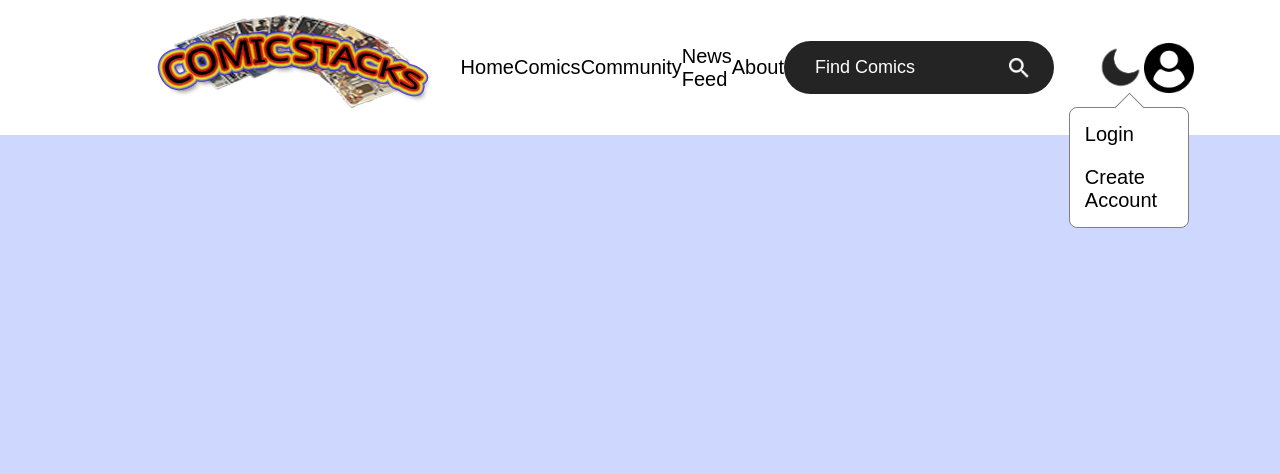
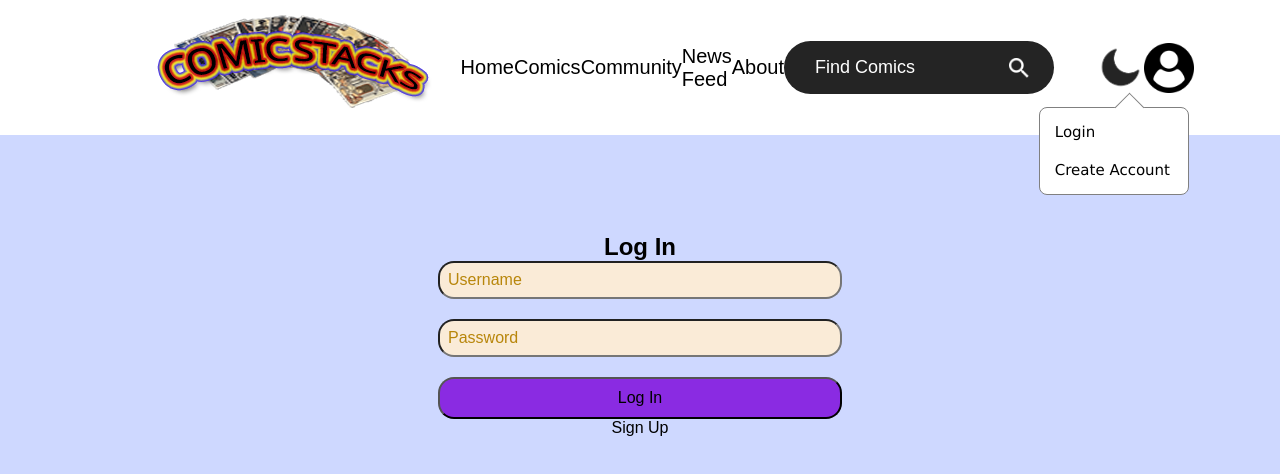
Before and after one commit to Thi-Huynh01/comicstacks, a React (Vite) app in the folder frontend/: page /login in a window 1280 px wide. Both pictures are taken after a click on the picture 1169 px from the left and 67 px from the top of the page. Shown: the top 474 px of the page. Built offline with nearby package versions, Linux system fonts and the light colour scheme.

Commit message:
set up a login page and switched to sessionstorage instead of localstorage.

```diff
--- a/frontend/src/App.jsx
+++ b/frontend/src/App.jsx
@@ -5,7 +5,7 @@ import Home from './pages/Home/Home';
 import ComicsList from './pages/ComicstList/ComicsList';
 import ComicsDetail from './pages/ComicsDetail/ComicsDetail'
 import ComicsLandPage from './pages/ComicsLandPage/ComicsLandPage'
-
+import LoginPage from './pages/LoginPage/LoginPage'
 
 const App = () => {
   const current_theme = localStorage.getItem('current_theme');
@@ -21,8 +21,9 @@ const App = () => {
           <Navbar theme={theme} setTheme={setTheme}/>
         <Routes>
           <Route path="/" element={<Home/>} />
-          {/*
+
           <Route path="/login" element={<LoginPage/>}/>
+          {/*}
           <Route path="/register" element={<Register/>}/>
           */}
           <Route path="/comics" element={<ComicsLandPage/>} />
--- a/frontend/src/components/Navbar/Navbar.jsx
+++ b/frontend/src/components/Navbar/Navbar.jsx
@@ -58,7 +58,7 @@ const Navbar = ({theme, setTheme}) => {
           className='profile-icon'
           onClick={() => setOpen(!open)}
           />
-          {open && <ProfileDropDown/>}
+          {open && <ProfileDropDown closeMenu={() => setOpen(false)} />}
       </div>
     </nav>
 
--- a/frontend/src/components/ProfileDropdown/ProfileDropdown.css
+++ b/frontend/src/components/ProfileDropdown/ProfileDropdown.css
@@ -1,8 +1,9 @@
 .ProfileDropdown {
+    justify-content: center;
     position: absolute;
     top: 6.7rem;
     right: 5.7rem;
-    width: 120px;
+    width: 150px;
     padding: 15px;
     border-radius: 8px;
     background-color: white;
@@ -29,6 +30,19 @@
     gap: 20px;
 }
 
+.ProfileDropdown a {
+    font-family:'Lucida Sans', 'Lucida Sans Regular', 'Lucida Grande', 'Lucida Sans Unicode', Geneva, Verdana, sans-serif;
+    font-size: 15px;
+}
+
 .ProfileDropdown a:hover {
-    text-decoration: none;
+    text-decoration:underline;
 }
+
+.dark .ProfileDropdown {
+    background-color: black;
+}
+
+.dark .ProfileDropdown::before{
+    background-color: black;
+}
--- a/frontend/src/components/ProfileDropdown/ProfileDropdown.jsx
+++ b/frontend/src/components/ProfileDropdown/ProfileDropdown.jsx
@@ -3,25 +3,29 @@ import { Link } from 'react-router-dom';
 
 import './ProfileDropdown.css'
 
-const ProfileDropDown = () => {
+const ProfileDropDown = ({ closeMenu }) => {
   const [open, setOpen] = useState(false);
-  const isLoggedIn = !!localStorage.getItem("access"); // checks for access token
+  const isLoggedIn = !!sessionStorage.getItem("access");
+  //const isLoggedIn = !!localStorage.getItem("access"); // checks for access token
+
 
     return (
         <div className='flex flex-col ProfileDropdown'>
 
             {!isLoggedIn ? (
             <ul>
-                <Link to="/login">Login</Link>
-                <Link to="/register">Create Account</Link>
+                <Link to="/login" onClick={closeMenu}>Login</Link>
+                <Link to="/register" onClick={closeMenu}>Create Account</Link>
             </ul>
             ) : (
             <ul>
                 <Link>My Account</Link>
                 <Link>Settings</Link>
                 <Link onClick={() => {
-                    localStorage.removeItem("access");
-                    localStorage.removeItem("refresh");
+                    //localStorage.removeItem("access");
+                    //localStorage.removeItem("refresh");
+                    sessionStorage.removeItem("access");
+                    sessionStorage.removeItem("refresh");
                     window.location.reload();
                 }}>Logout</Link>
             </ul>
--- a/frontend/src/pages/ComicsDetail/ComicsDetail.jsx
+++ b/frontend/src/pages/ComicsDetail/ComicsDetail.jsx
@@ -1,6 +1,7 @@
 import { useParams } from "react-router-dom";
 import React, { useEffect, useState } from "react";
 import './ComicsDetail.css'
+
 const ComicDetail = () => {
     const { slug } = useParams();
     const [comic, setComic] = useState(null);
--- /dev/null
+++ b/frontend/src/pages/LoginPage/LoginPage.css
@@ -0,0 +1,79 @@
+.login-page {
+    min-height: 50vh;
+    display: flex;
+    justify-content: center;
+    align-items: center;
+    text-align: center;
+}
+
+.dark .login-page {
+    color: white;
+}
+
+.login-content {
+    background: inherit;
+    padding: 3rem;
+    border-radius: 12px;
+    width: 500px;
+    position: relative;
+    text-align: center;
+}
+
+.login-content form {
+    display: flex;
+    flex-direction: column;
+    gap: 20px;
+}
+
+.login-content h2{
+    color: black;
+}
+
+.dark .login-content h2 {
+    color: white;
+}
+
+.login-content input {
+    padding: 8px;
+    font-size: 16px;
+    border-radius: 16px;
+    background-color: antiquewhite;
+}
+
+.dark .login-content input {
+    background-color: gray;
+}
+
+.login-content input::placeholder {
+    color: darkgoldenrod;
+}
+
+.dark .login-content input::placeholder {
+    color: lightgray;
+}
+
+.login-content button {
+    padding: 10px;
+    border-radius: 16px;
+    font-size: 16px;
+    cursor: pointer;
+    background-color: blueviolet;
+}
+
+.login-bottom a {
+    margin-top: 10px;
+    font-size: 16px;
+    text-align: left;
+    text-decoration: none;
+    color: black;
+}
+
+.dark .login-bottom a {
+    color: white;
+}
+
+.login-bottom a:hover{
+    cursor: pointer;
+    text-decoration: underline;
+    width: 150px;
+}
--- /dev/null
+++ b/frontend/src/pages/LoginPage/LoginPage.jsx
@@ -0,0 +1,79 @@
+import { Link, useNavigate } from "react-router-dom";
+import React, { useState } from "react";
+
+import './LoginPage.css';
+
+const LoginPage = () => {
+    const [username, setUsername] = useState("");
+    const [password, setPassword] = useState("");
+    const navigate = useNavigate();
+
+    const handleLogin = async (e) => {
+        e.preventDefault();
+        const res = await fetch("http://127.0.0.1:8000/api/auth/login/", {
+            method: "POST",
+            headers: {"Content-Type": "application/json"},
+            body: JSON.stringify({
+                username,
+                password,
+            }),
+        });
+
+        try {
+            const data = await res.json();
+
+            if (res.ok) {
+                //localStorage.setItem("access", data.access);
+                //localStorage.setItem("refresh", data.refresh);
+                sessionStorage.setItem("access", data.access);
+                sessionStorage.setItem("refresh", data.refresh);
+                alert("Logged In!")
+                navigate("/")
+            }
+            else {
+                alert(data.error || "Login failed");
+            }
+        }
+        catch (err) {
+            console.error("Error parsing JSON:", err);
+        }
+    };
+
+    const handleCreation = (e) => {
+        e.preventDefault();
+        onClose();
+    }
+
+    return (
+            <div className="login-page">
+                <div className="login-content">
+                    <>
+                    <h2>Log In</h2>
+                    <form onSubmit={handleLogin}>
+                        <input
+                            type="text"
+                            placeholder="Username"
+                            value={username}
+                            onChange={(e) => setUsername(e.target.value)}
+                            required
+                            />
+                        <input
+                            type="password"
+                            placeholder="Password"
+                            value={password}
+                            onChange={(e) => setPassword(e.target.value)}
+                            required
+                            />
+                        <button type="submit">Log In</button>
+                    </form>
+                    <div className="login-bottom">
+                        {/*<h2 onClick={() => setView("forgot")}>Forgot Password</h2>*/}
+                        <Link to="/register">Sign Up</Link>
+                    </div>
+                    </>
+                </div>
+            </div>
+        );
+    };
+
+export default LoginPage;
```
